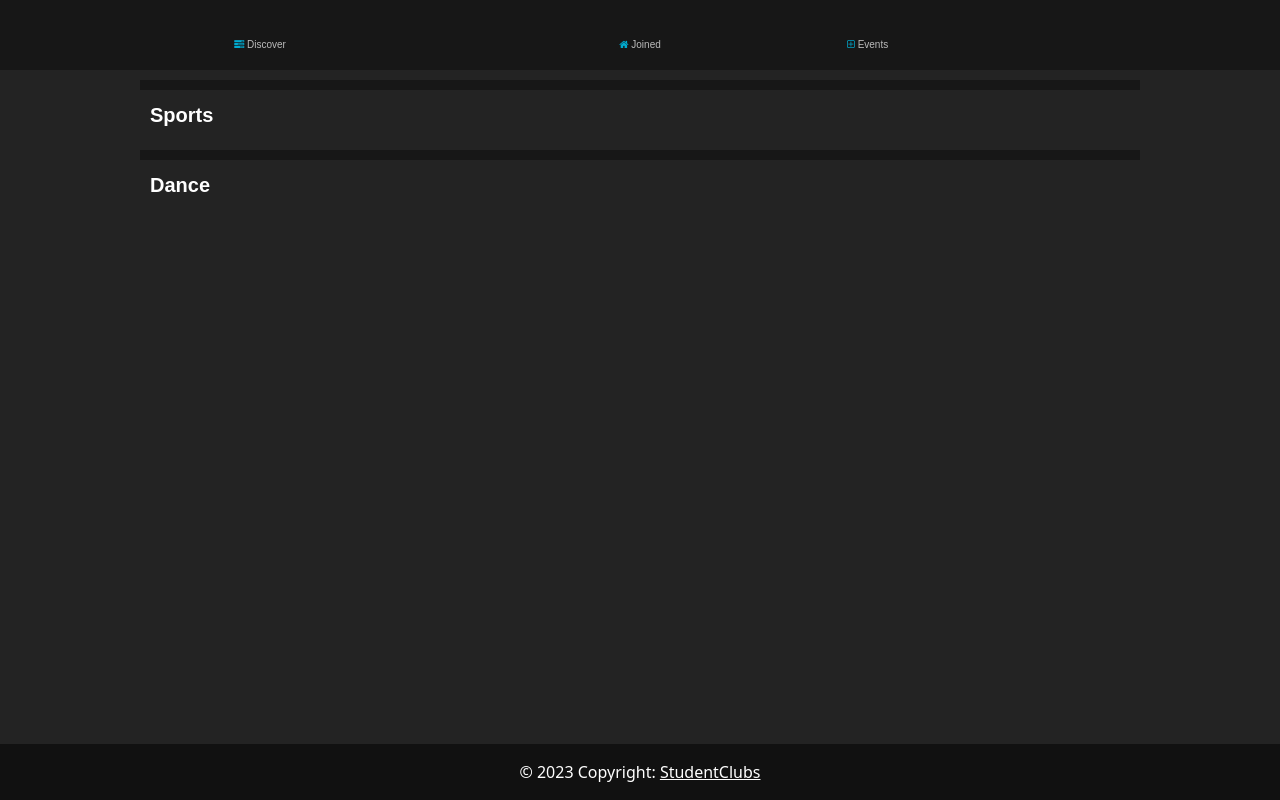
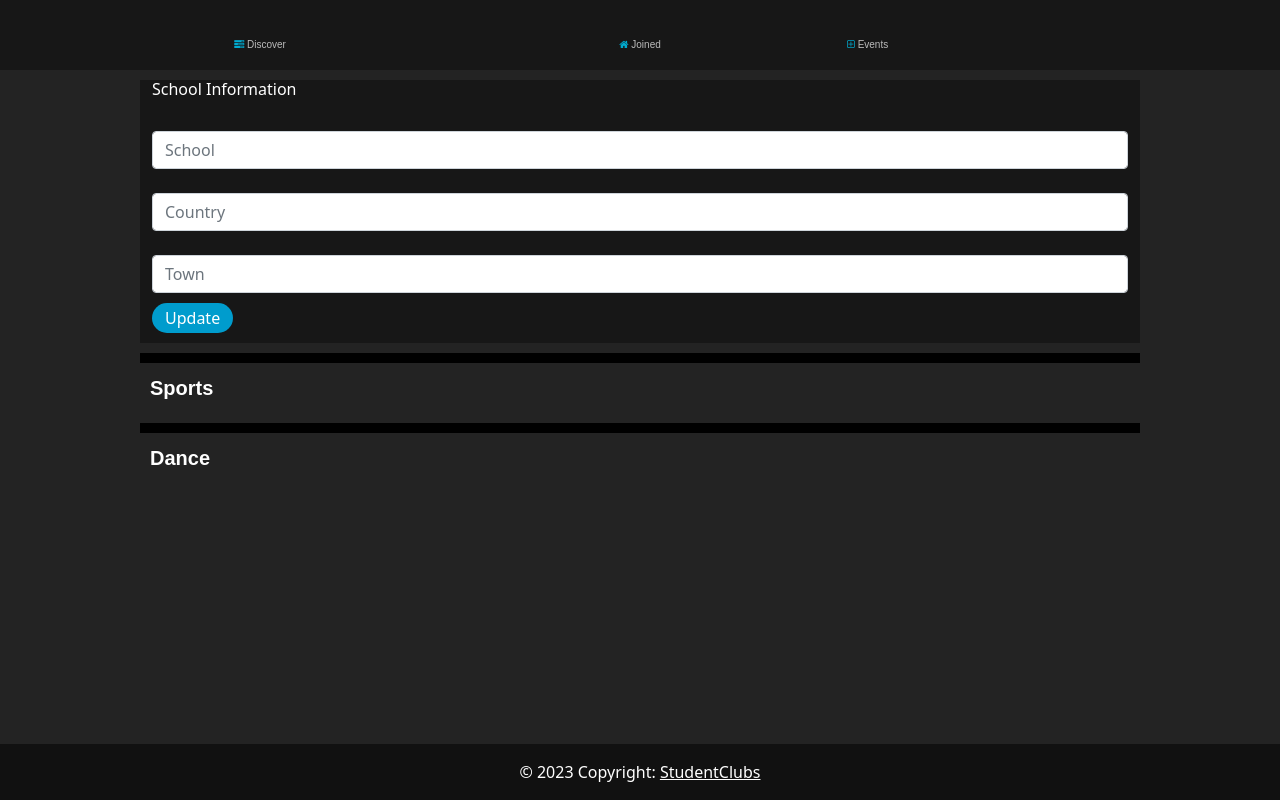
Before and after one commit to Gamaco/StudentClubs, a Django app: page /discover/ in a window 1280 px wide. Run offline with Django 3.2, Linux system fonts and the light colour scheme; data that the repository does not hold is empty; some libraries are stand-ins or nearby versions.

Commit message:
Stable. Added custom search.

```diff
--- a/website/static/main.css
+++ b/website/static/main.css
@@ -129,3 +129,7 @@ h5 {
       height: 100% !important;
     }
   }
+
+  .space-filler-color {
+    background-color: black;
+  }
--- a/website/templates/discover.html
+++ b/website/templates/discover.html
@@ -8,8 +8,30 @@
 <div style="max-width: 1000px; margin: 0 auto;">
   <div class="container-fluid">
 
+    <div class="container text-white custom-bg">
+      <form>
+        <h6>School Information</h6>
+        <div class="form-group">
+          <label for="email"></label>
+          <input type="text" class="form-control" id="email" placeholder="School" name="email">
+        </div>
+        <div class="form-group">
+          <label for="pwd"></label>
+          <input type="text" class="form-control" id="pwd" placeholder="Country" name="pwd">
+        </div>
+        <div class="form-group">
+          <label for="pwd"></label>
+          <input type="text" class="form-control" id="pwd" placeholder="Town" name="pwd">
+        </div>
+        <div class="container-fluid space-filler"></div>
+        <button type="submit" class="btn btn-default">Update</button>
+        <div class="container-fluid space-filler"></div>
+      </form>
+    </div>
+
     <!-- Space before content -->
-<div class="container-fluid space-filler custom-bg"></div>
+  <div class="container-fluid space-filler"></div>
+  <div class="container-fluid space-filler space-filler-color"></div>
 
 
     <div class="container-fluid spaced cards-carousel-header">
@@ -41,7 +63,7 @@
     </div>
 
 <!-- Space after content -->
-<div class="container-fluid space-filler custom-bg"></div>
+<div class="container-fluid space-filler space-filler-color"></div>
 
 <!-- Cards Carousel-->
 <div class="container-fluid spaced cards-carousel-header">
```
